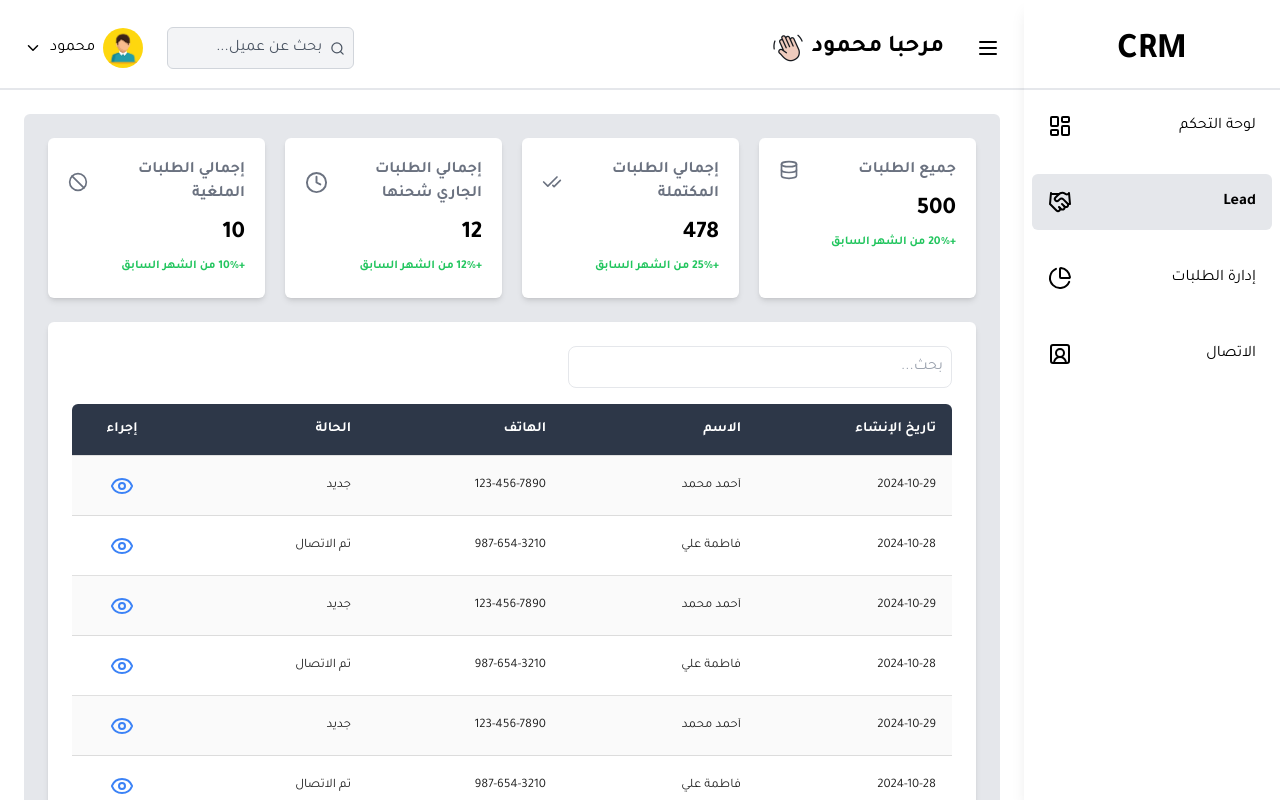
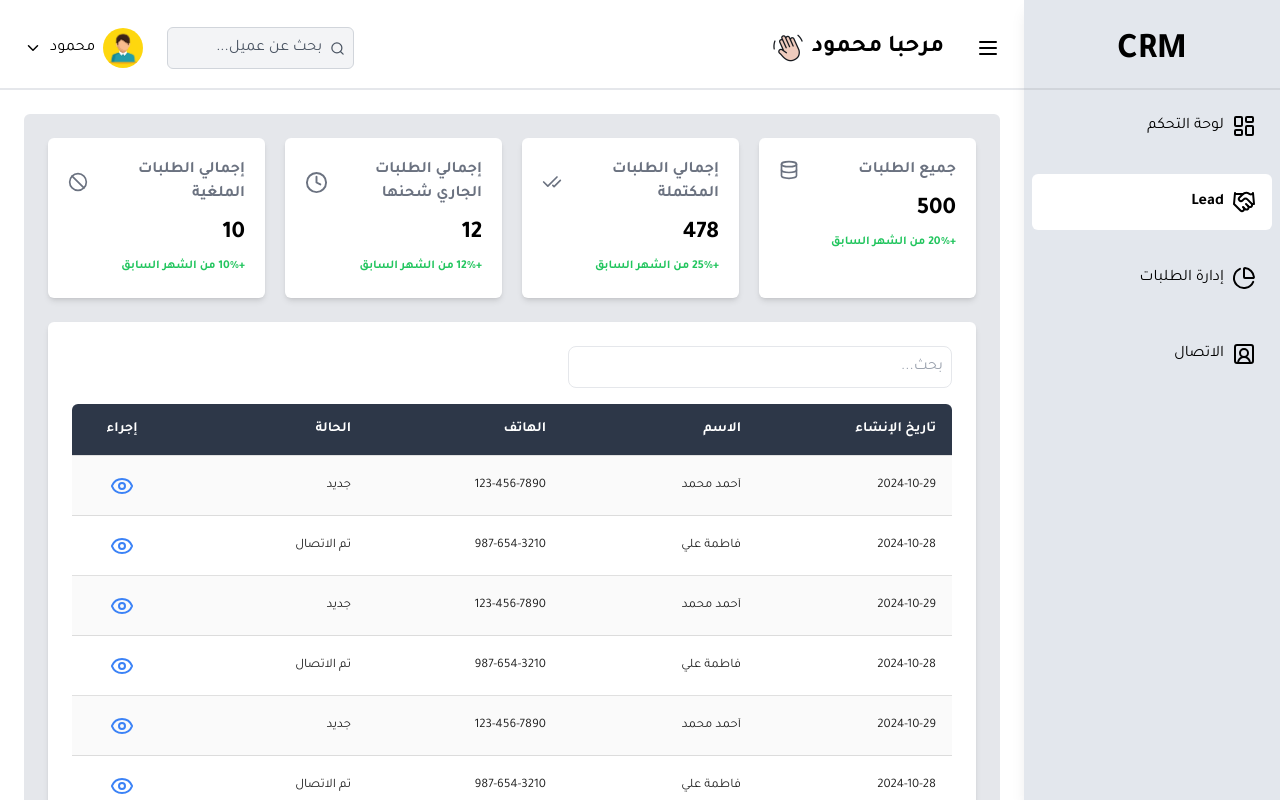
Before and after one commit to moessam919/CRM, a React (Vite) app: page /leads in a window 1280 px wide. Shown: the top 800 px of the page. Built offline with nearby package versions, Linux system fonts and the light colour scheme.

Commit message:
edit Aside Link

```diff
--- a/src/UI/Aside.tsx
+++ b/src/UI/Aside.tsx
@@ -14,29 +14,29 @@ interface AsideProps {
 
 const Aside = ({ isVisible, onNavClick, isMobile }: AsideProps) => {
     const linkClasses = ({ isActive }: { isActive: boolean }) => `
-        flex gap-2 justify-between items-center mb-5
+        flex gap-2  items-center mb-5
         hover:bg-gray-100 p-4 rounded-md w-full
-        ${isActive ? "bg-gray-200 font-bold" : ""}
+        ${isActive ? "bg-white font-bold" : ""}
     `;
 
     return (
         <aside
             className={`
-                bg-white shadow-lg flex flex-col items-center w-44 md:w-64
+                bg-[#e3e7ed] shadow-lg flex flex-col items-center w-44 md:w-64
                 transition-all duration-300 ease-in-out
                 ${isMobile ? "fixed right-0" : "fixed"}
                 ${isVisible ? "translate-x-0" : "translate-x-full"}
                 top-0 bottom-0 z-50
             `}
         >
-            <div className="mt-4 border-b-2 w-full flex flex-col items-center">
+            <div className="mt-4 border-b-2 border-gray-300 w-full flex flex-col items-center">
                 <div className="my-4 text-xl md:text-4xl font-bold">CRM</div>
             </div>
 
             <nav className="p-2 w-full">
                 <NavLink to="/" onClick={onNavClick} className={linkClasses}>
+                    <LayoutDashboard />
                     <span>لوحة التحكم</span>
-                    <LayoutDashboard />
                 </NavLink>
 
                 <NavLink
@@ -44,8 +44,8 @@ const Aside = ({ isVisible, onNavClick, isMobile }: AsideProps) => {
                     onClick={onNavClick}
                     className={linkClasses}
                 >
+                    <Handshake />
                     <span>Lead</span>
-                    <Handshake />
                 </NavLink>
 
                 <NavLink
@@ -53,8 +53,8 @@ const Aside = ({ isVisible, onNavClick, isMobile }: AsideProps) => {
                     onClick={onNavClick}
                     className={linkClasses}
                 >
+                    <ChartPie />
                     <span>إدارة الطلبات</span>
-                    <ChartPie />
                 </NavLink>
 
                 <NavLink
@@ -62,8 +62,8 @@ const Aside = ({ isVisible, onNavClick, isMobile }: AsideProps) => {
                     onClick={onNavClick}
                     className={linkClasses}
                 >
+                    <SquareUserRound />
                     <span>الاتصال</span>
-                    <SquareUserRound />
                 </NavLink>
             </nav>
         </aside>
```
